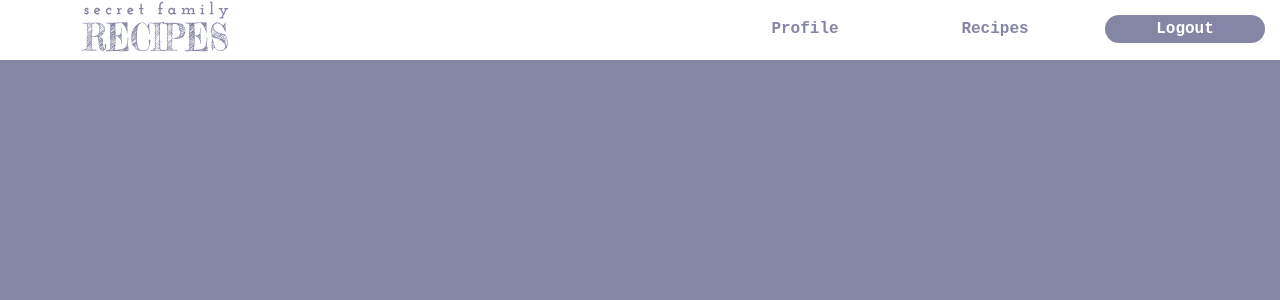
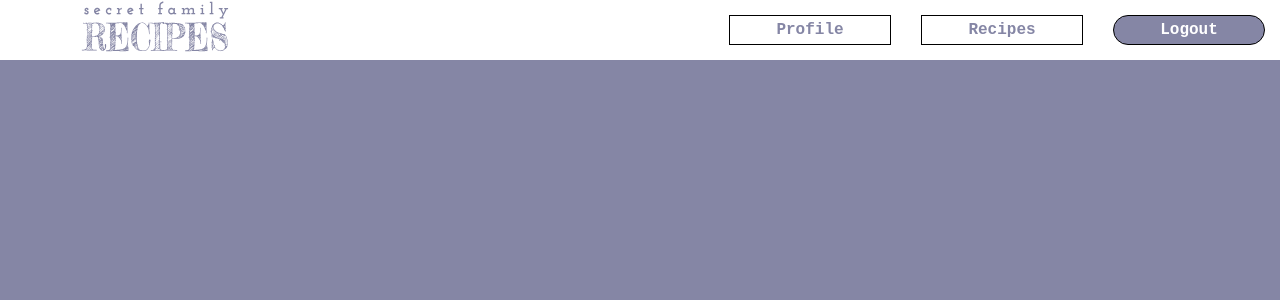
Before and after one commit to tt75-recipes/frontend-main, a React (Create React App) app: page /nav in a window 1280 px wide. Shown: the top 300 px of the page. Built offline with nearby package versions, Linux system fonts and the light colour scheme; a web font is replaced by a local one.

Commit message:
fixed logout button

```diff
--- a/src/App.css
+++ b/src/App.css
@@ -187,7 +187,7 @@ div {
   padding: 5px;
   margin: 15px;
 
-  /* border: 1px solid black; */
+  border: 1px solid black;
 }
 
 .navbar a:hover {
@@ -197,8 +197,13 @@ div {
 .navbar .logout a {
   background-color: #8586A5;
   color: white;
-  margin: 15px;
+  height: 30px;
+  /* margin: 10px; */
+  height: 30%;
   border-radius: 25px;
+  padding: 5px 0;
+  text-align: center;
+  /* border: 1px solid black; */
 }
 
 
```
